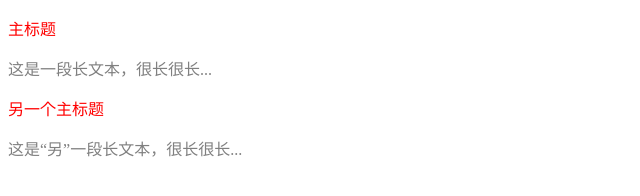
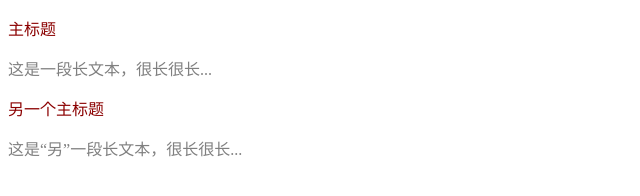
Before and after one commit to zxh111222/modern-frontend-demo, a website: page css-demo.html in a window 1280 px wide. Shown: the whole page, without its empty margins (0-640 px from the left). Drawn offline with Linux system fonts and the light colour scheme.

Commit message:
更 modern 之前：css-demo - change colors

```diff
--- a/css-demo.html
+++ b/css-demo.html
@@ -5,7 +5,7 @@
     <title>CSS demo</title>
     <style>
         .title1 {
-            color: red;
+            color: darkred;
         }
 
         .content1 {
@@ -13,7 +13,7 @@
         }
 
         .title2 {
-            color: red;
+            color: darkred;
         }
 
         .content2 {
```
